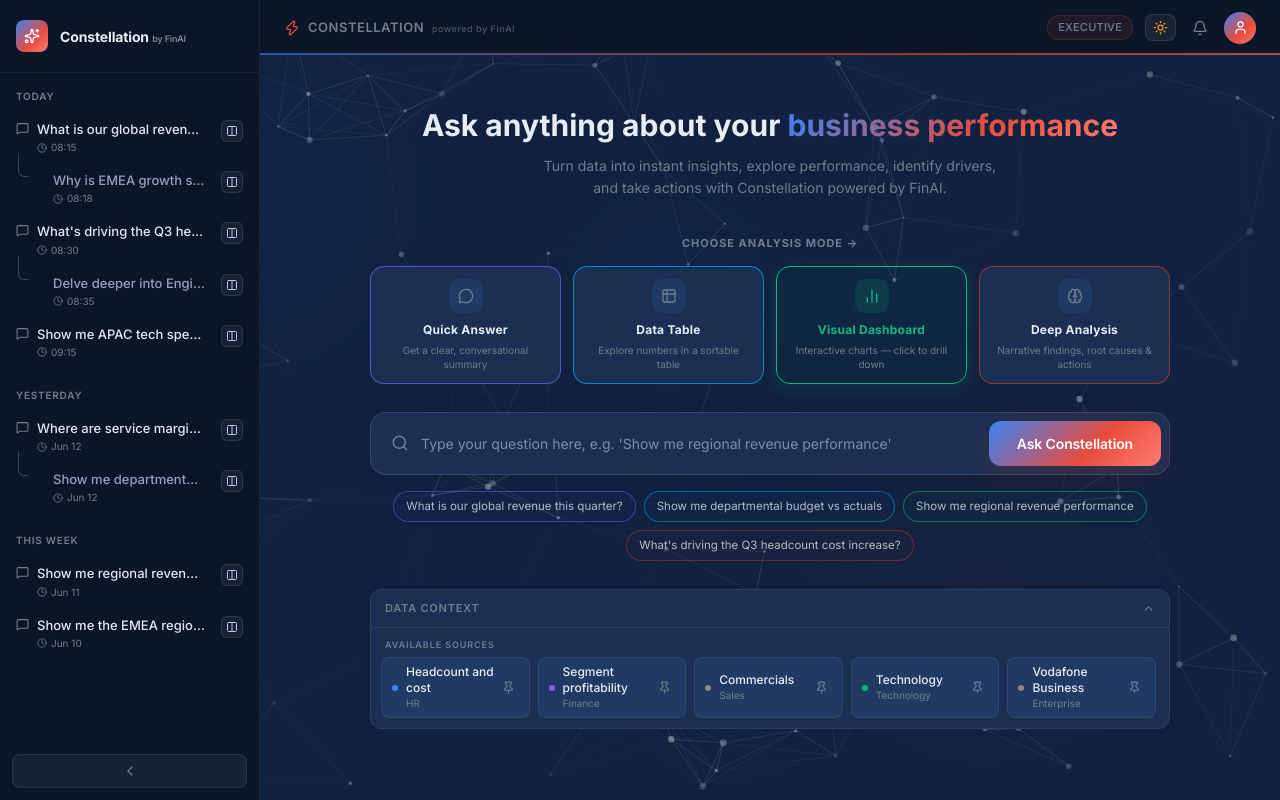
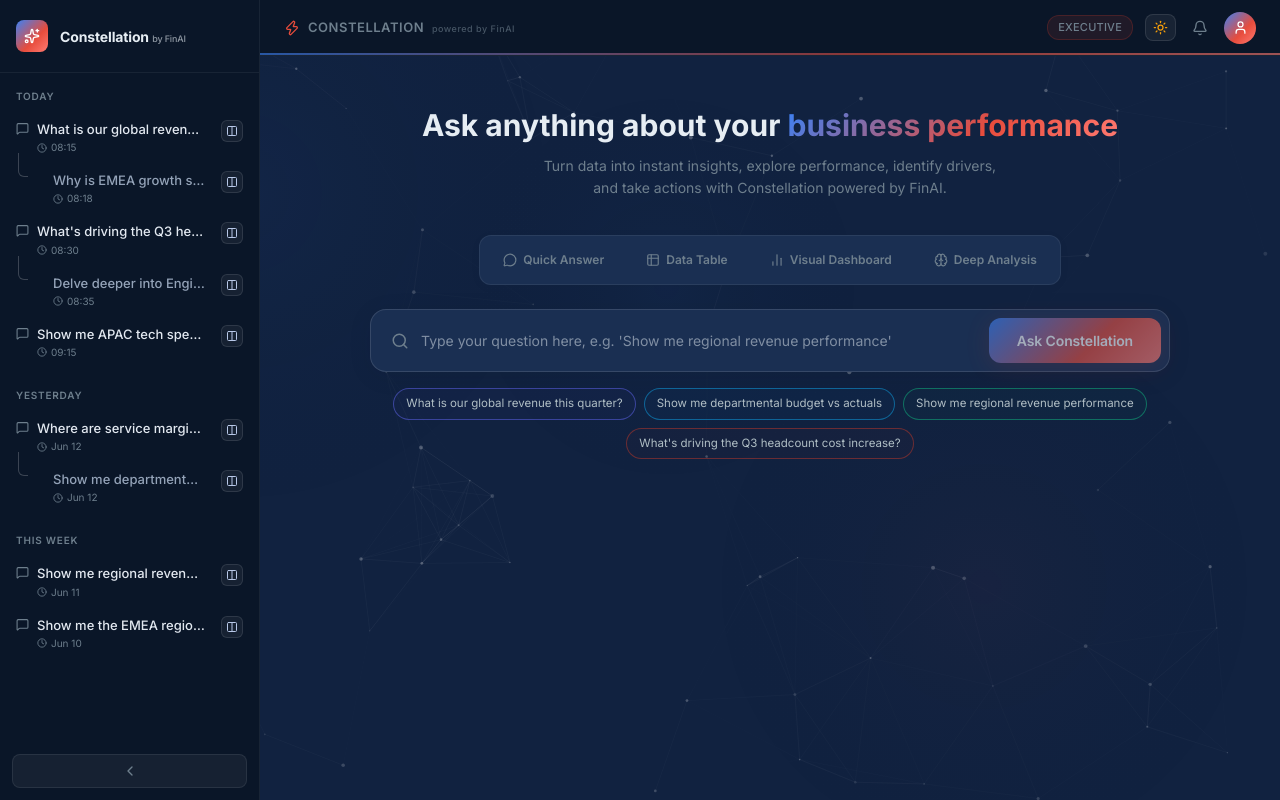
Before and after one commit to chidrupee/fin-ai, a React (Vite) app: page / in a window 1280 px wide. Built offline with nearby package versions, Linux system fonts and the light colour scheme.

Commit message:
new addition

```diff
--- a/src/components/AnimatedBackground/AnimatedBackground.tsx
+++ b/src/components/AnimatedBackground/AnimatedBackground.tsx
@@ -26,13 +26,13 @@ export default function AnimatedBackground({ isDark }: { isDark?: boolean }) {
     window.addEventListener('resize', resize);
 
     // Subtle light particles — small dots
-    const particles: Particle[] = Array.from({ length: 120 }, () => ({
+    const particles: Particle[] = Array.from({ length: 80 }, () => ({
       x: Math.random() * window.innerWidth,
       y: Math.random() * window.innerHeight,
-      vx: (Math.random() - 0.5) * 0.35,
-      vy: (Math.random() - 0.5) * 0.35,
-      radius: Math.random() * 2.5 + 1.0,
-      opacity: Math.random() * 0.3 + 0.1,
+      vx: (Math.random() - 0.5) * 0.15,
+      vy: (Math.random() - 0.5) * 0.15,
+      radius: Math.random() * 1.5 + 0.5,
+      opacity: Math.random() * 0.2 + 0.1,
     }));
 
     // Soft gradient blob anchors
@@ -81,10 +81,10 @@ export default function AnimatedBackground({ isDark }: { isDark?: boolean }) {
           const dx = particles[i].x - particles[j].x;
           const dy = particles[i].y - particles[j].y;
           const dist = Math.sqrt(dx * dx + dy * dy);
-          if (dist < 150) {
+          if (dist < 180) {
             ctx.beginPath();
-            ctx.strokeStyle = `rgba(${particleRGB}, ${0.25 * (1 - dist / 150) * (isDark ? 0.9 : 1)})`;
-            ctx.lineWidth = 0.8;
+            ctx.strokeStyle = `rgba(${particleRGB}, ${0.15 * (1 - dist / 180) * (isDark ? 0.9 : 1)})`;
+            ctx.lineWidth = 0.4;
             ctx.moveTo(particles[i].x, particles[i].y);
             ctx.lineTo(particles[j].x, particles[j].y);
             ctx.stroke();
--- a/src/components/PinList/PinList.tsx
+++ b/src/components/PinList/PinList.tsx
@@ -1,6 +1,5 @@
-import { useState } from 'react';
 import { motion, AnimatePresence } from 'framer-motion';
-import { Pin, PinOff, ChevronDown, ChevronUp } from 'lucide-react';
+import { Pin, PinOff } from 'lucide-react';
 import type { DataDomain } from '../../types';
 
 interface PinListProps {
@@ -17,7 +16,6 @@ const DEPT_COLORS: Record<string, string> = {
 };
 
 export default function PinList({ domains, pinnedIds, onTogglePin }: PinListProps) {
-  const [expanded, setExpanded] = useState(true);
   const pinned = domains.filter((d) => pinnedIds.includes(d.id));
   const unpinned = domains.filter((d) => !pinnedIds.includes(d.id));
 
@@ -61,70 +59,16 @@ export default function PinList({ domains, pinnedIds, onTogglePin }: PinListProp
   );
 
   return (
-    <div style={{
-      background: 'var(--surface-1)',
-      border: '1px solid var(--border-light)',
-      borderRadius: 12,
-      overflow: 'hidden',
-      boxShadow: '0 1px 8px rgba(10,22,40,0.06)',
-      width: '100%',
-    }}>
-      <button
-        onClick={() => setExpanded(!expanded)}
-        style={{
-          width: '100%', background: 'none', border: 'none', cursor: 'pointer',
-          padding: '10px 14px', display: 'flex', alignItems: 'center', justifyContent: 'space-between',
-          borderBottom: `1px solid var(--border-light)`,
-        }}
-      >
-        <div style={{ display: 'flex', alignItems: 'center', gap: 8 }}>
-          <span style={{ fontSize: 11, fontWeight: 600, color: 'var(--text-muted)', textTransform: 'uppercase', letterSpacing: '0.07em' }}>
-            Data Context
-          </span>
-          {pinnedIds.length > 0 && (
-            <span style={{
-              fontSize: 10, fontWeight: 700,
-              background: 'var(--gradient-button)', color: '#fff',
-              borderRadius: 10, padding: '1px 7px',
-            }}>
-              {pinnedIds.length} pinned
-            </span>
-          )}
-        </div>
-        {expanded ? <ChevronUp size={13} color="var(--text-muted)" /> : <ChevronDown size={13} color="var(--text-muted)" />}
-      </button>
-
-      <AnimatePresence initial={false}>
-        {expanded && (
-          <motion.div
-            key="content"
-            initial={{ height: 0, opacity: 0 }}
-            animate={{ height: 'auto', opacity: 1 }}
-            exit={{ height: 0, opacity: 0 }}
-            transition={{ duration: 0.25, ease: [0.4, 0, 0.2, 1] }}
-            style={{ overflow: 'hidden' }}
-          >
-            <div style={{ padding: 10 }}>
-              {pinned.length > 0 && (
-                <div style={{ display: 'flex', flexWrap: 'wrap', gap: 8, width: '100%', marginBottom: 8 }}>
-                  <p style={{ fontSize: 9, fontWeight: 700, color: '#c0392b', textTransform: 'uppercase', letterSpacing: '0.1em', marginBottom: -2, paddingLeft: 4, width: '100%' }}>
-                    ↑ Pinned
-                  </p>
-                  <AnimatePresence>{pinned.map((item) => renderItem(item, true))}</AnimatePresence>
-                </div>
-              )}
-              <div style={{ display: 'flex', flexWrap: 'wrap', gap: 8 }}>
-                {pinned.length === 0 && (
-                  <p style={{ fontSize: 9, fontWeight: 600, color: 'var(--text-muted)', textTransform: 'uppercase', letterSpacing: '0.1em', width: '100%', marginBottom: -2, paddingLeft: 4 }}>
-                    Available Sources
-                  </p>
-                )}
-                <AnimatePresence>{unpinned.map((item) => renderItem(item, false))}</AnimatePresence>
-              </div>
-            </div>
-          </motion.div>
-        )}
-      </AnimatePresence>
+    <div style={{ display: 'flex', flexDirection: 'column', gap: 8, width: '100%' }}>
+      <span style={{ fontSize: 11, fontWeight: 600, color: 'var(--text-muted)', textTransform: 'uppercase', letterSpacing: '0.07em', paddingLeft: 4 }}>
+        Data Context
+      </span>
+      <div style={{ display: 'flex', flexWrap: 'wrap', gap: 8, width: '100%' }}>
+        <AnimatePresence>
+          {pinned.map((item) => renderItem(item, true))}
+          {unpinned.map((item) => renderItem(item, false))}
+        </AnimatePresence>
+      </div>
     </div>
   );
 }
--- a/src/components/Sidebar/Sidebar.tsx
+++ b/src/components/Sidebar/Sidebar.tsx
@@ -14,6 +14,7 @@ interface SidebarProps {
 export default function Sidebar({ isOpen, onToggle, sessions, onSessionClick, onSessionCompare }: SidebarProps) {
   return (
     <motion.aside
+      onClick={onToggle}
       animate={{ width: isOpen ? 260 : 56 }}
       transition={{ duration: 0.35, ease: [0.4, 0, 0.2, 1] }}
       style={{
@@ -185,7 +186,10 @@ export default function Sidebar({ isOpen, onToggle, sessions, onSessionClick, on
 
       {/* Toggle Button */}
       <button
-        onClick={onToggle}
+        onClick={(e) => {
+          e.stopPropagation();
+          onToggle();
+        }}
         style={{
           margin: 12,
           padding: '8px',
--- a/src/pages/Landing/Landing.tsx
+++ b/src/pages/Landing/Landing.tsx
@@ -1,6 +1,6 @@
 import { useState, useRef } from 'react';
 import type { KeyboardEvent } from 'react';
-import { motion } from 'framer-motion';
+import { motion, AnimatePresence } from 'framer-motion';
 import { Search, MessageCircle, Table2, BarChart2, Brain } from 'lucide-react';
 import type { StrategyMode } from '../../types';
 import RippleButton from '../../components/RippleButton/RippleButton';
@@ -61,12 +61,26 @@ const EXAMPLE_QUESTIONS = [
 
 export default function Landing({ onSubmit }: LandingProps) {
   const [query, setQuery] = useState('');
-  const [selectedMode, setSelectedMode] = useState<StrategyMode>('visual');
+  const [selectedMode, setSelectedMode] = useState<StrategyMode | null>(null);
   const [pinnedIds, setPinnedIds] = useState<string[]>([]);
   const inputRef = useRef<HTMLInputElement>(null);
 
-  const handleSubmit = (q = query, mode: StrategyMode = selectedMode) => {
-    if (!q.trim()) return;
+  const hasQuery = query.trim().length > 0;
+  const hasMode = selectedMode !== null;
+  const hasContext = pinnedIds.length > 0;
+  const isActive = hasQuery || hasMode;
+
+  const isSubmitDisabled = !hasQuery || !hasMode || !hasContext;
+
+  let buttonText = 'Ask Constellation';
+  if (isActive) {
+    if (!hasMode) buttonText = 'Select Mode';
+    else if (!hasContext) buttonText = 'Select Data Context';
+    else if (!hasQuery) buttonText = 'Enter Question';
+  }
+
+  const handleSubmit = (q = query, mode: StrategyMode | null = selectedMode) => {
+    if (!q.trim() || !mode || pinnedIds.length === 0) return;
     onSubmit(q.trim(), mode, pinnedIds);
   };
 
@@ -79,11 +93,14 @@ export default function Landing({ onSubmit }: LandingProps) {
   };
 
   return (
-    <div style={{
+    <div
+      onClick={() => setSelectedMode(null)}
+      style={{
         flex: 1, display: 'flex', flexDirection: 'column',
         alignItems: 'center', justifyContent: 'flex-start',
         padding: '4vw 24px 40px', overflowY: 'auto', gap: 0,
-    }}>
+      }}
+    >
 
       {/* Hero */}
       <motion.div
@@ -91,6 +108,7 @@ export default function Landing({ onSubmit }: LandingProps) {
         animate={{ opacity: 1, y: 0 }}
         transition={{ duration: 0.55 }}
         style={{ textAlign: 'center', marginBottom: 36 }}
+        onClick={(e) => e.stopPropagation()}
       >
         <p style={{ fontSize: 30, fontWeight: 700, color: 'var(--text-primary)', lineHeight: 1.25, marginBottom: 10 }}>
           Ask anything about your{' '}
@@ -103,63 +121,36 @@ export default function Landing({ onSubmit }: LandingProps) {
         </p>
       </motion.div>
 
-      {/* "See what Constellation can do" label */}
-      <motion.p
-        initial={{ opacity: 0 }}
-        animate={{ opacity: 1 }}
-        transition={{ delay: 0.15, duration: 0.5 }}
-        style={{ fontSize: 11, fontWeight: 700, color: 'var(--text-muted)', textTransform: 'uppercase', letterSpacing: '0.09em', marginBottom: 14 }}
-      >
-        Choose Analysis Mode →
-      </motion.p>
-
-      {/* 4 mode selection cards */}
+      {/* Mode Toggles */}
       <motion.div
         initial={{ opacity: 0, y: 10 }}
         animate={{ opacity: 1, y: 0 }}
         transition={{ delay: 0.2, duration: 0.5 }}
-        style={{ display: 'grid', gridTemplateColumns: 'repeat(4, 1fr)', gap: 12, width: '100%', maxWidth: 800, marginBottom: 28 }}
+        style={{ display: 'flex', flexWrap: 'wrap', gap: 8, marginBottom: 24, background: 'var(--surface-1)', padding: 6, borderRadius: 12, border: '1px solid var(--border-light)', boxShadow: '0 2px 12px rgba(10,22,40,0.03)' }}
+        onClick={(e) => e.stopPropagation()}
       >
         {EXAMPLE_QUESTIONS.map((ex, i) => {
           const Icon = ex.icon;
           const isSelected = selectedMode === ex.mode;
           return (
-            <motion.button
+            <button
               key={i}
-              onClick={() => setSelectedMode(ex.mode)}
-              whileHover={{ scale: 1.02 }}
-              whileTap={{ scale: 0.98 }}
+              onClick={() => setSelectedMode(isSelected ? null : ex.mode)}
               style={{
-                background: isSelected ? ex.bg : 'var(--surface-1)',
-                border: `1.5px solid rgba(${ex.colorRgb}, ${isSelected ? '1' : '0.75'})`,
-                borderRadius: 14,
-                padding: '12px 14px',
-                cursor: 'pointer',
-                display: 'flex',
-                flexDirection: 'column',
-                alignItems: 'center',
-                gap: 8,
-                textAlign: 'center',
+                display: 'flex', alignItems: 'center', gap: 6,
+                padding: '8px 16px', borderRadius: 8, cursor: 'pointer',
+                background: isSelected ? `rgba(${ex.colorRgb}, 0.12)` : 'transparent',
+                border: isSelected ? `1px solid rgba(${ex.colorRgb}, 0.3)` : '1px solid transparent',
                 transition: 'all 0.2s',
-                boxShadow: isSelected ? `0 4px 16px rgba(${ex.colorRgb}, 0.15)` : 'none',
               }}
+              onMouseEnter={e => { if (!isSelected) (e.currentTarget as HTMLButtonElement).style.background = 'var(--surface-2)' }}
+              onMouseLeave={e => { if (!isSelected) (e.currentTarget as HTMLButtonElement).style.background = 'transparent' }}
             >
-              <div style={{
-                width: 34, height: 34, borderRadius: 10, flexShrink: 0,
-                background: isSelected ? `rgba(${ex.colorRgb}, 0.12)` : 'var(--surface-2)',
-                display: 'flex', alignItems: 'center', justifyContent: 'center',
-              }}>
-                <Icon size={16} color={isSelected ? ex.color : 'var(--text-muted)'} />
-              </div>
-              <div>
-                <p style={{ fontSize: 12, fontWeight: 700, color: isSelected ? ex.color : 'var(--text-primary)', letterSpacing: '0.02em', marginBottom: 4 }}>
+              <Icon size={14} color={isSelected ? ex.color : 'var(--text-muted)'} />
+              <span style={{ fontSize: 12, fontWeight: 600, color: isSelected ? ex.color : 'var(--text-muted)' }}>
                 {ex.label}
-                </p>
-                <p style={{ fontSize: 10, color: 'var(--text-muted)', lineHeight: 1.4 }}>
-                  {ex.sublabel}
-                </p>
-              </div>
-            </motion.button>
+              </span>
+            </button>
           );
         })}
       </motion.div>
@@ -170,6 +161,7 @@ export default function Landing({ onSubmit }: LandingProps) {
         animate={{ opacity: 1, y: 0 }}
         transition={{ delay: 0.3, duration: 0.5 }}
         style={{ width: '100%', maxWidth: 800, marginBottom: 16 }}
+        onClick={(e) => e.stopPropagation()}
       >
 
         <div style={{
@@ -198,19 +190,47 @@ export default function Landing({ onSubmit }: LandingProps) {
             id="analyze-button"
             size="md"
             onClick={() => handleSubmit()}
-            style={{ flexShrink: 0 }}
+            style={{ flexShrink: 0, opacity: isSubmitDisabled ? 0.6 : 1, cursor: isSubmitDisabled ? 'not-allowed' : 'pointer' }}
           >
-            Ask Constellation
+            {buttonText}
           </RippleButton>
         </div>
       </motion.div>
 
-      {/* Example Prompts */}
+      {/* Data Sources (Context) */}
+      <AnimatePresence>
+        {isActive && (
           <motion.div
+            key="data-context"
+            initial={{ opacity: 0, y: 10, height: 0 }}
+            animate={{ opacity: 1, y: 0, height: 'auto' }}
+            exit={{ opacity: 0, y: -10, height: 0 }}
+            transition={{ duration: 0.3 }}
+            style={{ width: '100%', maxWidth: 800, marginBottom: 28, overflow: 'hidden' }}
+            onClick={(e) => e.stopPropagation()}
+          >
+            <PinList
+              domains={DATA_DOMAINS.slice(0, 5)}
+              pinnedIds={pinnedIds}
+              onTogglePin={(id) => setPinnedIds((prev) =>
+                prev.includes(id) ? prev.filter((x) => x !== id) : [...prev, id]
+              )}
+            />
+          </motion.div>
+        )}
+      </AnimatePresence>
+
+      {/* Example Prompts (Suggested Questions) */}
+      <AnimatePresence>
+        {!isActive && (
+          <motion.div
+            key="suggested-questions"
             initial={{ opacity: 0, y: 10 }}
             animate={{ opacity: 1, y: 0 }}
-        transition={{ delay: 0.35, duration: 0.5 }}
-        style={{ width: '100%', maxWidth: 800, marginBottom: 28, display: 'flex', flexWrap: 'wrap', gap: 8, justifyContent: 'center' }}
+            exit={{ opacity: 0, y: 10, height: 0, scale: 0.95 }}
+            transition={{ duration: 0.3 }}
+            style={{ width: '100%', maxWidth: 800, display: 'flex', flexWrap: 'wrap', gap: 8, justifyContent: 'center', overflow: 'hidden' }}
+            onClick={(e) => e.stopPropagation()}
           >
             {EXAMPLE_QUESTIONS.map((ex, i) => (
               <button
@@ -237,22 +257,8 @@ export default function Landing({ onSubmit }: LandingProps) {
               </button>
             ))}
           </motion.div>
-
-      {/* Data Sources */}
-      <motion.div
-        initial={{ opacity: 0, y: 10 }}
-        animate={{ opacity: 1, y: 0 }}
-        transition={{ delay: 0.45, duration: 0.5 }}
-        style={{ width: '100%', maxWidth: 800 }}
-      >
-        <PinList
-          domains={DATA_DOMAINS.slice(0, 5)}
-          pinnedIds={pinnedIds}
-          onTogglePin={(id) => setPinnedIds((prev) =>
-            prev.includes(id) ? prev.filter((x) => x !== id) : [...prev, id]
         )}
-        />
-      </motion.div>
+      </AnimatePresence>
     </div>
   );
 }
```
Also changed, not shown: src/pages/Results/Results.tsx (+6 -45 lines), src/pages/Results/components/FiltersBar.tsx (+53 -4 lines). Lines whose indentation alone changed are shown as unchanged.
